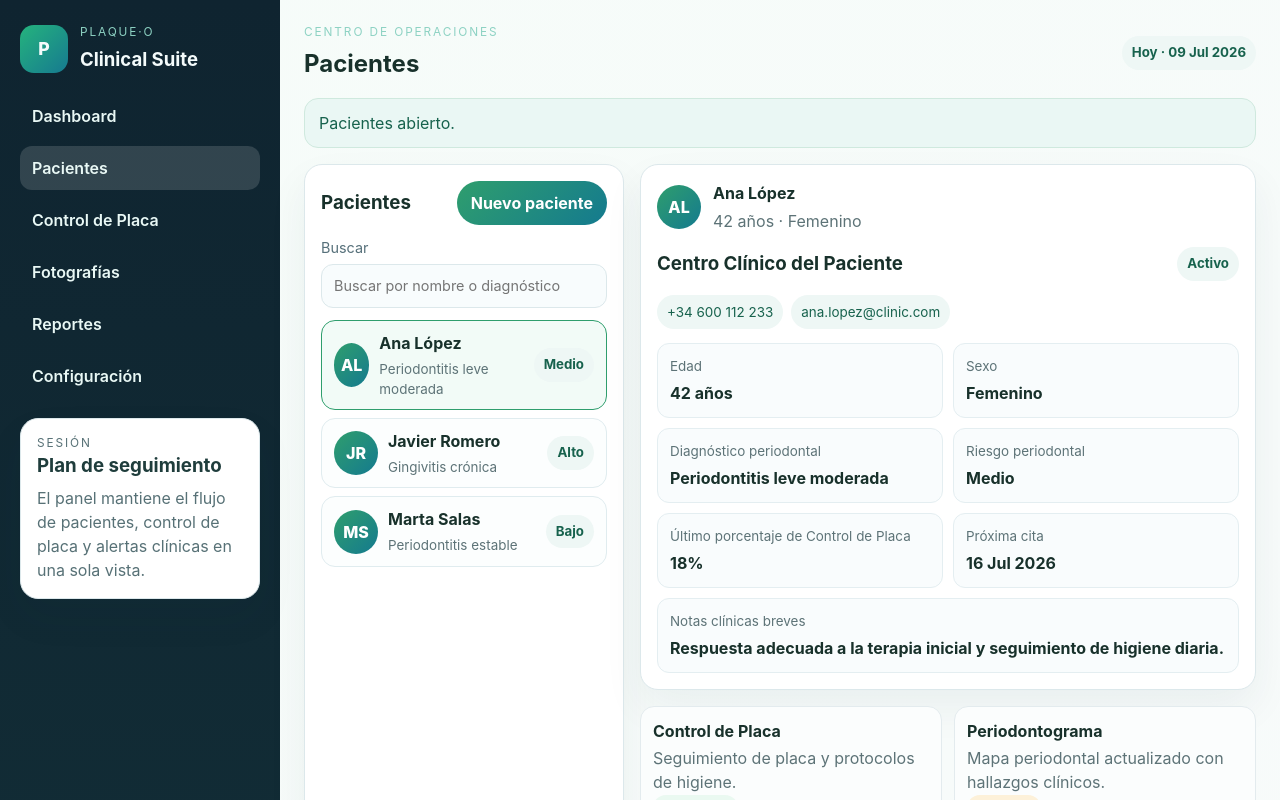
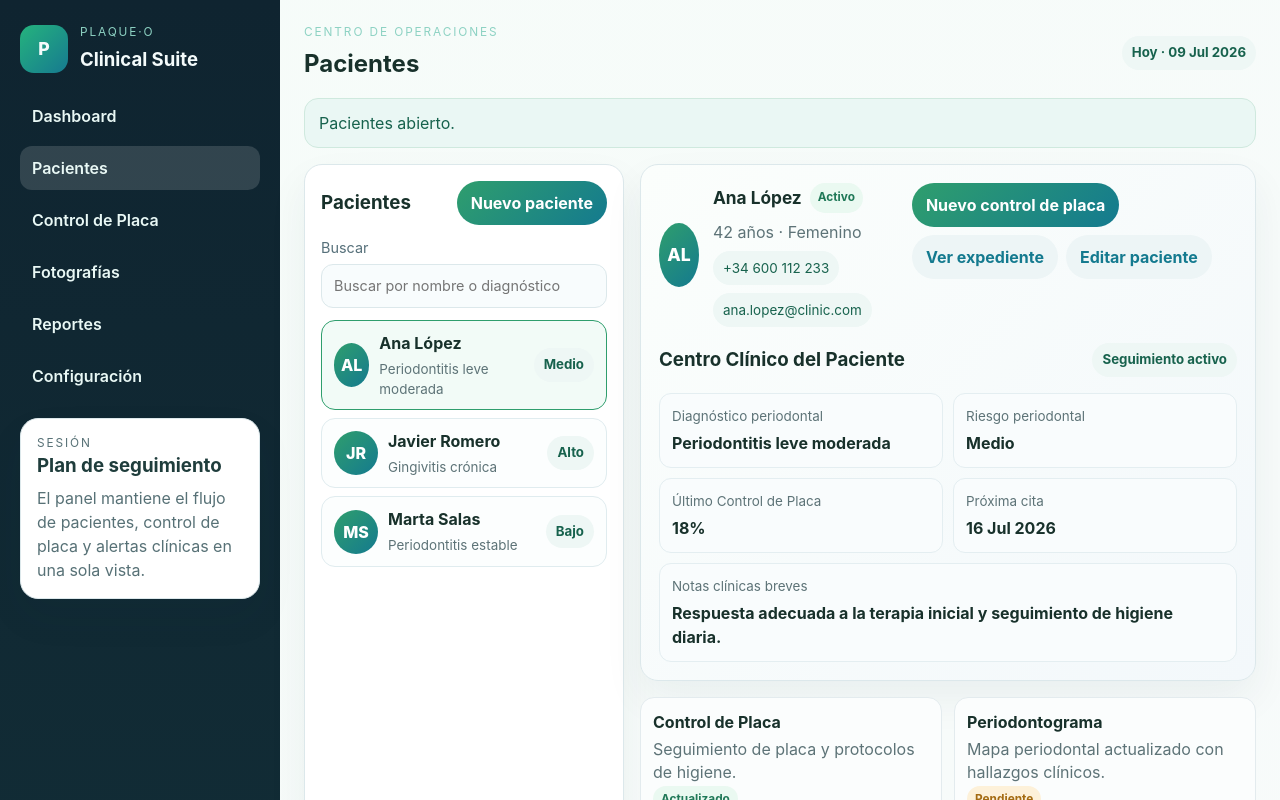
Before and after one commit to mantescof-maker/plaque-o-clinical-suite, a React (Vite) app: page / in a window 1280 px wide. Both pictures are taken after a click on the button "Pacientes". Shown: the top 800 px of the page. Built offline with nearby package versions, Linux system fonts and the light colour scheme.

Commit message:
Sprint 5B - Centro clinico del paciente premium

```diff
--- a/src/App.css
+++ b/src/App.css
@@ -362,26 +362,66 @@ button {
 }
 
 .patient-profile-card {
-  padding: 16px;
+  padding: 18px;
   display: flex;
   flex-direction: column;
-  gap: 14px;
+  gap: 16px;
+  background: linear-gradient(135deg, #fbfefc 0%, #f3f8fb 100%);
+}
+
+.patient-profile-hero {
+  display: flex;
+  justify-content: space-between;
+  align-items: flex-start;
+  gap: 16px;
 }
 
 .patient-profile-main {
   display: flex;
   align-items: center;
-  gap: 12px;
+  gap: 14px;
+  flex: 1;
+}
+
+.patient-profile-identity {
+  display: flex;
+  flex-direction: column;
+  gap: 7px;
+}
+
+.patient-name-row {
+  display: flex;
+  align-items: center;
+  gap: 8px;
 }
 
 .patient-profile-main h4 {
-  margin: 0 0 4px;
+  margin: 0;
   color: #18312b;
+  font-size: 1.08rem;
 }
 
 .patient-profile-main p {
   margin: 0;
   color: #5d7377;
+}
+
+.profile-avatar-large {
+  width: 64px;
+  height: 64px;
+  border-radius: 50%;
+  display: grid;
+  place-items: center;
+  background: linear-gradient(135deg, #2f9e6d, #147a8f);
+  color: #ffffff;
+  font-weight: 800;
+  font-size: 1.1rem;
+}
+
+.patient-action-row {
+  display: flex;
+  flex-wrap: wrap;
+  gap: 8px;
 }
 
 .profile-tags {
--- a/src/App.tsx
+++ b/src/App.tsx
@@ -387,30 +387,40 @@ function App() {
 
               <div className="detail-stack">
                 <article className="patient-profile-card">
-                  <div className="patient-profile-main">
-                    <div className="profile-avatar">{selectedPatient.name.split(' ').map((part) => part[0]).slice(0, 2).join('')}</div>
-                    <div>
-                      <h4>{selectedPatient.name}</h4>
-                      <p>{selectedPatient.age} años · {selectedPatient.sex}</p>
+                  <div className="patient-profile-hero">
+                    <div className="patient-profile-main">
+                      <div className="profile-avatar-large">{selectedPatient.name.split(' ').map((part) => part[0]).slice(0, 2).join('')}</div>
+                      <div className="patient-profile-identity">
+                        <div className="patient-name-row">
+                          <h4>{selectedPatient.name}</h4>
+                          <span className="status-pill updated">Activo</span>
+                        </div>
+                        <p>{selectedPatient.age} años · {selectedPatient.sex}</p>
+                        <div className="profile-tags">
+                          <span>{selectedPatient.phone}</span>
+                          <span>{selectedPatient.email}</span>
+                        </div>
+                      </div>
+                    </div>
+                    <div className="patient-action-row">
+                      <button type="button" className="primary-btn" onClick={() => { setActiveView('control'); setFeedback('Se abre el control de placa desde el paciente seleccionado.') }}>
+                        Nuevo control de placa
+                      </button>
+                      <button type="button" className="secondary-btn" onClick={() => { setFeedback('Expediente clínico abierto para revisión.') }}>
+                        Ver expediente
+                      </button>
+                      <button type="button" className="secondary-btn" onClick={() => { setFeedback('Modo edición del paciente activado.') }}>
+                        Editar paciente
+                      </button>
                     </div>
                   </div>
+
                   <div className="patient-section-title">
                     <h3>Centro Clínico del Paciente</h3>
-                    <span className="badge">Activo</span>
+                    <span className="badge">Seguimiento activo</span>
                   </div>
-                  <div className="profile-tags">
-                    <span>{selectedPatient.phone}</span>
-                    <span>{selectedPatient.email}</span>
-                  </div>
+
                   <div className="profile-overview-grid">
-                    <div className="summary-item">
-                      <p>Edad</p>
-                      <strong>{selectedPatient.age} años</strong>
-                    </div>
-                    <div className="summary-item">
-                      <p>Sexo</p>
-                      <strong>{selectedPatient.sex}</strong>
-                    </div>
                     <div className="summary-item">
                       <p>Diagnóstico periodontal</p>
                       <strong>{selectedPatient.diagnosis}</strong>
@@ -420,7 +430,7 @@ function App() {
                       <strong>{selectedPatient.risk}</strong>
                     </div>
                     <div className="summary-item">
-                      <p>Último porcentaje de Control de Placa</p>
+                      <p>Último Control de Placa</p>
                       <strong>{selectedPatient.plaque}%</strong>
                     </div>
                     <div className="summary-item">
```
